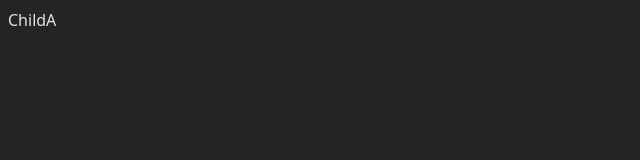
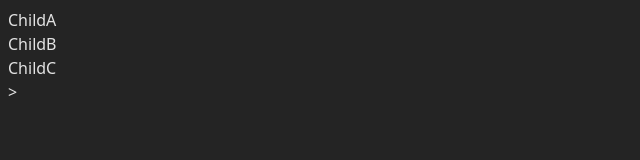
Before and after one commit to asileayuba/stock-prediction-portal, a React (Vite) app in the folder react/my-react-project/: page / in a window 1280 px wide. Shown: the top 160 px of the page, without its empty margins (0-640 px from the left). Built offline with nearby package versions, Linux system fonts and the light colour scheme.

Commit message:
React: Learn props drilling

```diff
--- a/react/my-react-project/src/components/ChildA.jsx
+++ b/react/my-react-project/src/components/ChildA.jsx
@@ -1,8 +1,12 @@
 import React from 'react'
+import ChildB from './ChildB'
 
 const ChildA = () => {
   return (
-    <div>ChildA</div>
+    <>
+        <div>ChildA</div>
+        <ChildB />>
+    </>
   )
 }
 
--- a/react/my-react-project/src/components/ChildB.jsx
+++ b/react/my-react-project/src/components/ChildB.jsx
@@ -1,8 +1,12 @@
 import React from 'react'
+import ChildC from './ChildC'
 
 const ChildB = () => {
   return (
-    <div>ChildB</div>
+    <>
+        <div>ChildB</div>
+        < ChildC />
+    </>
   )
 }
 
```
